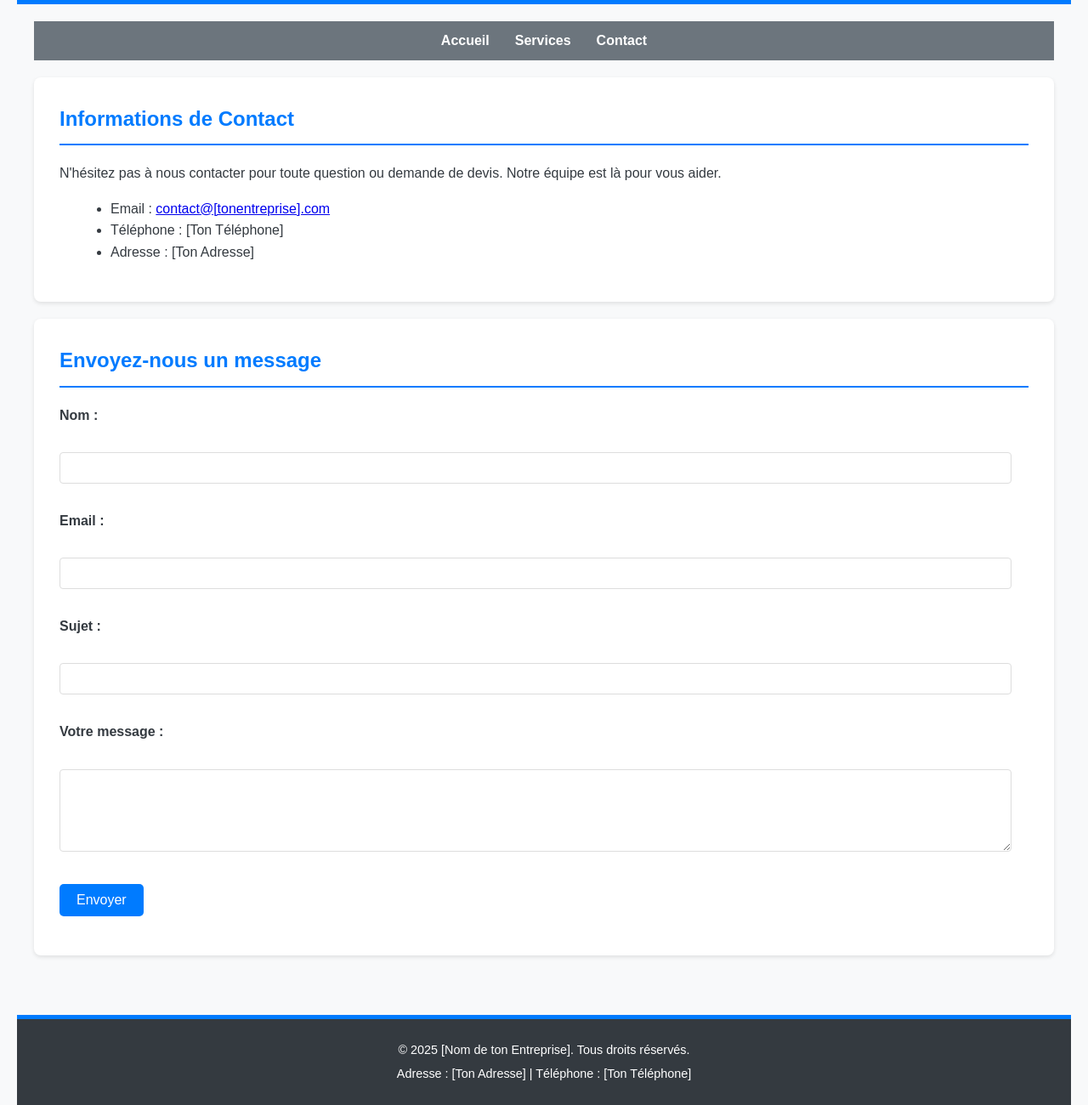
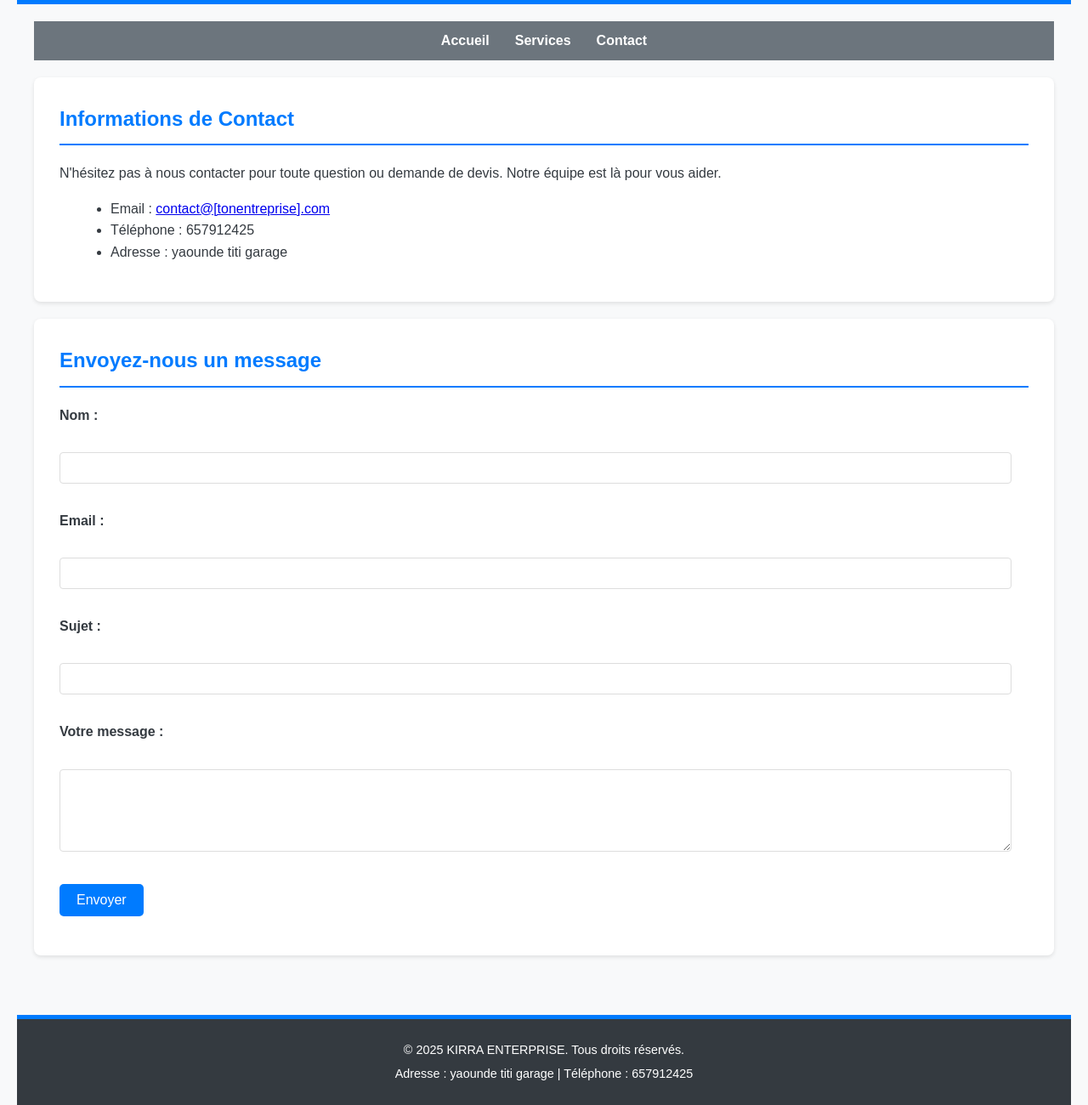
Before and after one commit to yvancmr/mini-site-entreprise, a plain HTML site: page contact.html in a window 1280 px wide. Shown: the part 139-1439 px from the top of the page at 85% size. Drawn offline with Linux system fonts and the light colour scheme.

Commit message:
contact.html

```diff
--- a/contact.html
+++ b/contact.html
@@ -23,8 +23,8 @@
             <p>N'hésitez pas à nous contacter pour toute question ou demande de devis. Notre équipe est là pour vous aider.</p>
             <ul>
                 <li>Email : <a href="mailto:contact@[tonentreprise].com">contact@[tonentreprise].com</a></li>
-                <li>Téléphone : [Ton Téléphone]</li>
-                <li>Adresse : [Ton Adresse]</li>
+                <li>Téléphone : 657912425</li>
+                <li>Adresse : yaounde titi garage</li>
             </ul>
         </section>
 
@@ -54,8 +54,8 @@
         </section>
     </main>
     <footer>
-        <p>&copy; 2025 [Nom de ton Entreprise]. Tous droits réservés.</p>
-        <p>Adresse : [Ton Adresse] | Téléphone : [Ton Téléphone]</p>
+        <p>&copy; 2025 KIRRA ENTERPRISE. Tous droits réservés.</p>
+        <p>Adresse : yaounde titi garage | Téléphone : 657912425</p>
     </footer>
     <script src="js/script.js"></script>
 </body>
```
